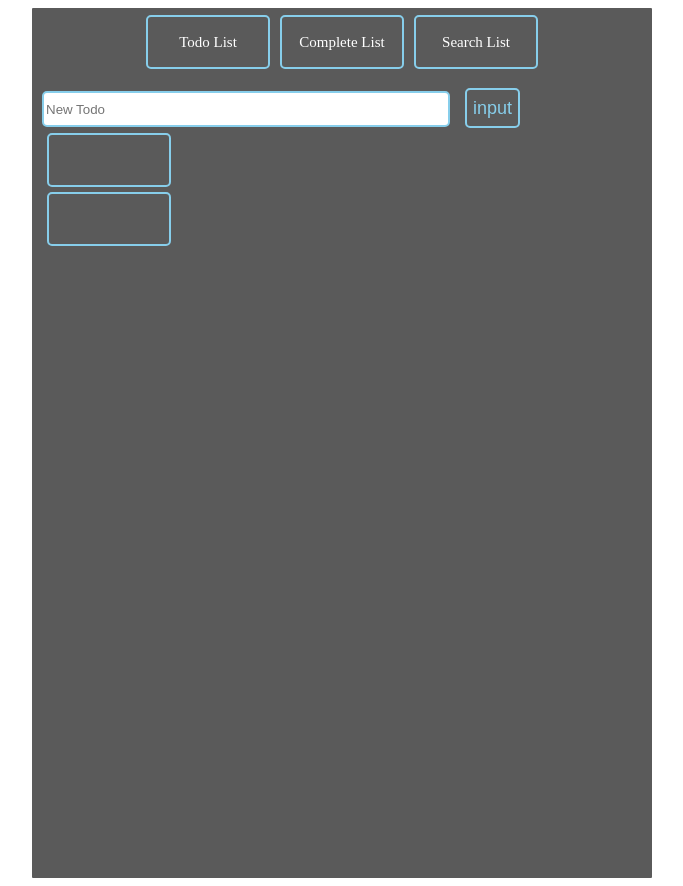
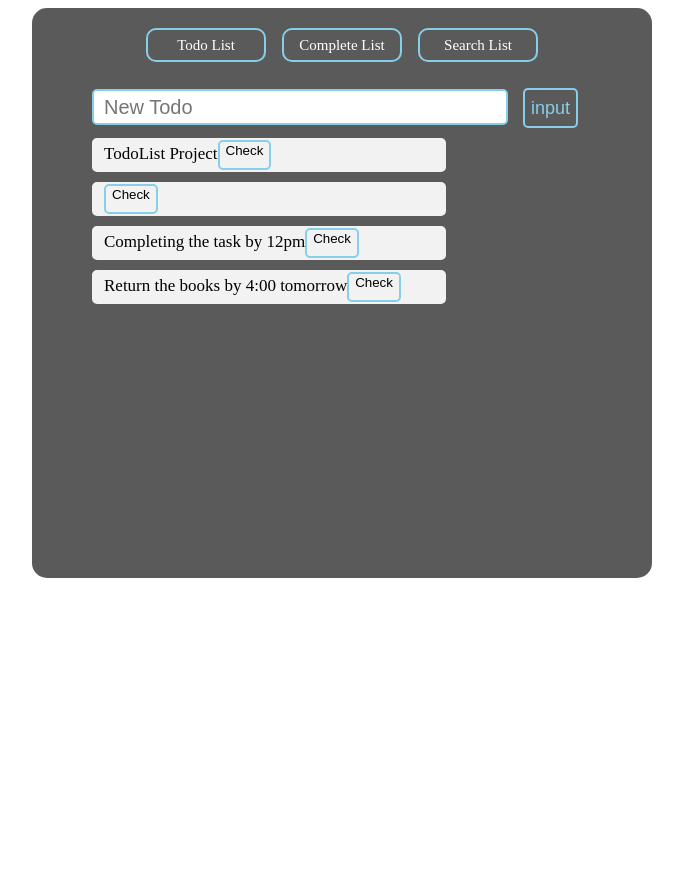
Before and after one commit to devym-37/todoList, a React (Create React App) app: page /#/ in a window 1280 px wide. Shown: the whole page, without its empty margins (298-981 px from the left). After the commit the page ends 800 px from the top, so only its background shows below. Built offline with nearby package versions, Linux system fonts and the light colour scheme.

Commit message:
list view working

```diff
--- a/src/Component/Search.js
+++ /dev/null
@@ -1,2 +0,0 @@
-import React from "react";
-import "../style.css";
--- /dev/null
+++ b/src/Component/fakeList.js
@@ -0,0 +1,22 @@
+export const fakeList = [
+  {
+    id: 0,
+    text: "TodoList Project",
+    complete: false
+  },
+  {
+    id: 1,
+    text: "Class begins tomorrow at 9am",
+    complete: true
+  },
+  {
+    id: 2,
+    text: "Completing the task by 12pm",
+    complete: false
+  },
+  {
+    id: 3,
+    text: "Return the books by 4:00 tomorrow",
+    complete: false
+  }
+];
--- a/src/Component/save.js
+++ /dev/null
@@ -1,2 +0,0 @@
-import React from "react";
-import "../style.css";
--- a/src/Page/Current/CurrentView.js
+++ b/src/Page/Current/CurrentView.js
@@ -1,16 +1,22 @@
 import React from "react";
 import CurrentViewEntry from "./CurrentViewEntry";
+import { fakeList } from "../../Component/fakeList";
 
 export default class extends React.Component {
   constructor(props) {
     super(props);
     this.state = {
-      todoText: "text",
-      complete: false,
-      todoList: {}
+      todoText: "",
+      todoList: fakeList
     };
+    this.todoslist = this.todoslist.bind(this);
     this.addTodo = this.addTodo.bind(this);
     this.onChange = this.onChange.bind(this);
+  }
+  todoslist(text) {
+    this.setState({
+      todoText: ""
+    });
   }
   addTodo() {
     const { todoText, todoList } = this.state;
@@ -25,14 +31,28 @@ export default class extends React.Component {
     this.setState({ todoText: e.target.value });
   }
   render() {
-    const { todoText, complete } = this.state;
+    const { todoList } = this.state;
     const { onChange, addTodo } = this;
     return (
-      <CurrentViewEntry
-        text={todoText}
-        complete={complete}
-        onChange={onChange}
-      />
+      <div className="viewEntry">
+        <input
+          className="input"
+          type="text"
+          placeholder="New Todo"
+          onChange={onChange}
+          onChangeText={todoList}
+          onKeyDown={e => (e.keyCode === 13 ? addTodo : null)}
+        />
+        <button className="inputBtn">input</button>
+        {todoList.map(todos => (
+          <CurrentViewEntry
+            text={todos.text}
+            complete={todos.complete}
+            onChange={onChange}
+            key={todos.id}
+          />
+        ))}
+      </div>
     );
   }
 }
--- a/src/Page/Current/CurrentViewEntry.js
+++ b/src/Page/Current/CurrentViewEntry.js
@@ -1,19 +1,11 @@
 import React from "react";
 
-const CurrentViewEntry = ({ todoText, complete, onChange, addTodo }) => (
+const CurrentViewEntry = props => (
   <div>
-    <input
-      className="input"
-      type="text"
-      placeholder="New Todo"
-      value={todoText}
-      onChange={onChange}
-      onKeyDown={e => (e.keyCode === 13 ? addTodo : null)}
-    />
-
-    <button className="inputBtn">input</button>
-    <span className="lilist">{todoText}</span>
-    <a className="lilist">{complete}</a>
+    <div className="todolist">
+      <div className="textbox">{props.complete !== true ? props.text : ""}</div>
+      <button className="checkBtn">Check</button>
+    </div>
   </div>
 );
 
--- a/src/style.css
+++ b/src/style.css
@@ -4,9 +4,9 @@
   margin: 0 auto;
   position: relative;
   background: rgba(20, 20, 20, 0.7);
-  height: 800px;
+  height: 500px;
   color: white;
-  border-radius: 1px;
+  border-radius: 15px;
   padding: 60px 10px 10px 10px;
   overflow: hidden;
 }
@@ -22,22 +22,19 @@
 }
 .ullist {
   display: flex;
-  margin-top: 10px;
+  margin-top: 20px;
   padding: 0px;
 }
 .lilist {
   display: flex;
   width: 100px;
-  height: 50px;
+  height: 30px;
   text-align: center;
   justify-content: center;
-  padding: 0px 10px 0px 10px;
-  margin: 5px;
+  padding: 0px 8px 0px 8px;
+  margin: 8px;
   border-bottom-width: 1px;
-  border-top-left-radius: 5px;
-  border-bottom-left-radius: 5px;
-  border-top-right-radius: 5px;
-  border-bottom-right-radius: 5px;
+  border-radius: 10px;
   border: 2px solid skyblue;
 }
 .alist {
@@ -52,26 +49,17 @@
   display: flex;
   margin: 10px;
   height: 50px;
-  border-bottom-width: 1px;
-  border-top-left-radius: 5px;
-  border-bottom-left-radius: 5px;
-  border-top-right-radius: 5px;
-  border-bottom-right-radius: 5px;
-  border: 2px solid skyblue;
 }
 .input {
-  margin-top: 20px;
+  margin-left: 50px;
   width: 400px;
   height: 30px;
-  padding: 20;
+  padding-left: 10px;
   border-bottom-color: white;
   border-bottom-width: 1px;
-  border-top-left-radius: 5px;
-  border-bottom-left-radius: 5px;
-  border-top-right-radius: 5px;
-  border-bottom-right-radius: 5px;
+  border-radius: 5px;
   border: 2px solid skyblue;
-  font: size 20px;
+  font-size: 20px;
 }
 .inputBtn {
   margin-top: 20px;
@@ -81,11 +69,39 @@
   justify-content: center;
   width: 55px;
   height: 40px;
-  border-top-left-radius: 5px;
-  border-bottom-left-radius: 5px;
-  border-top-right-radius: 5px;
-  border-bottom-right-radius: 5px;
+  border-radius: 5px;
   border: 2px solid skyblue;
   background-color: rgba(0, 0, 0, 0);
   color: skyblue;
 }
+
+.todolist {
+  margin-left: 50px;
+  margin-top: 10px;
+  display: flex;
+  position: relative;
+  width: 350px;
+  height: 30px;
+  border-radius: 5px;
+  border: 2px solid #f2f2f2;
+  background-color: #f2f2f2;
+}
+
+.textbox {
+  position: relative;
+  padding-left: 10px;
+  padding-top: 4px;
+  color: black;
+  font-size: 17px;
+  font-weight: 500;
+  text-align: center;
+  justify-content: center;
+}
+.checkBtn {
+  display: flex;
+  text-align: center;
+  justify-content: center;
+  border-radius: 5px;
+  border: 2px solid skyblue;
+  background-color: rgba(0, 0, 0, 0);
+}
```
